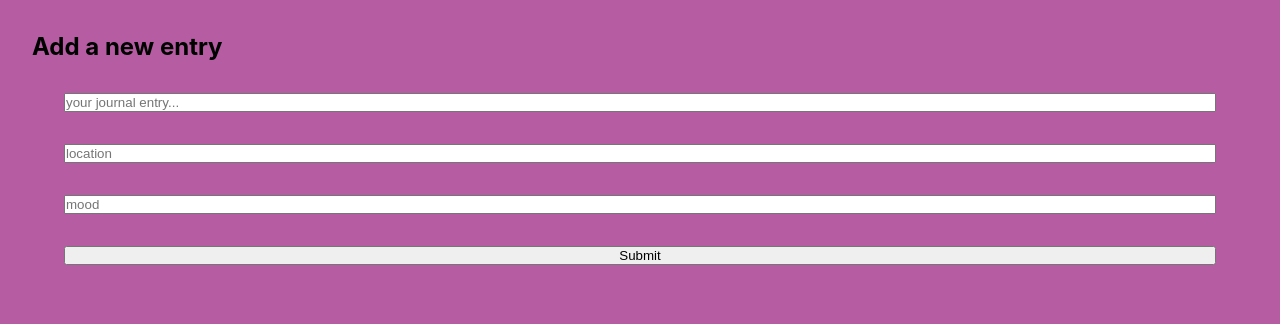
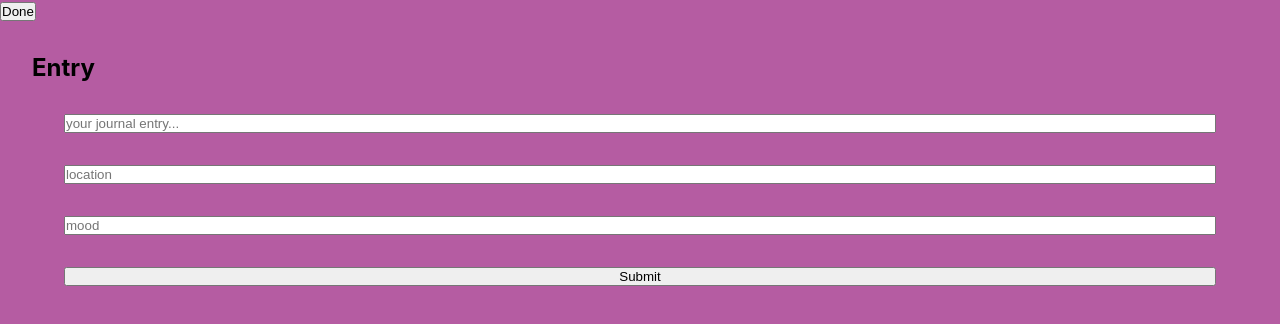
Before and after one commit to katherinepv/journal-full-stack, a React (Create React App) app in the folder journal-app/: page /new in a window 1280 px wide. Shown: the top 324 px of the page. Built offline with nearby package versions, Linux system fonts and the light colour scheme.

Commit message:
completed get entry by Id functionality id method

```diff
--- a/journal-app/src/App.jsx
+++ b/journal-app/src/App.jsx
@@ -3,7 +3,7 @@ import { Route, Routes, BrowserRouter as Router } from "react-router-dom";
 import TimeLine from "./pages/TimeLine/TimeLine";
 import Quote from "./pages/Quote/Quote";
 import CreateEntry from "./pages/CreateEntry/CreateEntry";
-import EdityEntry from "./pages/EditEntry/EditEntry";
+import ViewEntry from "./pages/ViewEntry/ViewEntry";
 
 const App = () => {
   return (
@@ -11,7 +11,7 @@ const App = () => {
       <Routes>
         <Route path="*" element={<TimeLine />} />
         <Route path="/new" element={<CreateEntry />} />
-        <Route path="/edit/:id" element={<EdityEntry />} />
+        <Route path="/edit/:id" element={<ViewEntry />} />
         <Route path="/quote" element={<Quote />} />
       </Routes>
     </Router>
--- a/journal-app/src/components/Entry/Entry.jsx
+++ b/journal-app/src/components/Entry/Entry.jsx
@@ -3,7 +3,7 @@ import "./Entry.scss";
 const Entry = ({ entry }) => {
   return (
     <div className="entry">
-      <h2 className="entry__date">{entry.date_created}</h2>
+      {/* <h2 className="entry__date">{entry.date_created}</h2> */}
       <p className="entry__text">{entry.entry}</p>
       <p className="entry__location">{entry.location}</p>
       <p className="entry__mood">{entry.mood}</p>
--- a/journal-app/src/pages/CreateEntry/CreateEntry.jsx
+++ b/journal-app/src/pages/CreateEntry/CreateEntry.jsx
@@ -1,7 +1,18 @@
 import "./CreateEntry.scss";
 import Form from "../../components/Form/Form";
+import { Link } from "react-router-dom";
 
 const CreateEntry = () => {
+  const handleSubmit = async (entry) => {
+    await fetch("http://localhost:8080/entry", {
+      method: "POST",
+      headers: {
+        "Content-Type": "application/json",
+      },
+      body: JSON.stringify(entry),
+    });
+  };
+
   const defaultFormState = {
     entry: "",
     location: "",
@@ -10,7 +21,14 @@ const CreateEntry = () => {
 
   return (
     <section className="create-entry">
-      <Form defaultFormState={defaultFormState} formTitle="Add a new entry" />
+      <Link to={"/*"}>
+        <button>Done</button>
+      </Link>
+      <Form
+        handleSubmit={handleSubmit}
+        defaultFormState={defaultFormState}
+        formTitle="Entry"
+      />
     </section>
   );
 };
--- a/journal-app/src/pages/EditEntry/EditEntry.jsx
+++ /dev/null
@@ -1,6 +0,0 @@
-import "./EditEntry.scss";
-
-const EdityEntry = () => {
-  return <p>testing</p>;
-};
-export default EdityEntry;
--- a/journal-app/src/pages/NewEntry/NewEntry.jsx
+++ /dev/null
@@ -1,6 +0,0 @@
-const NewEntry = () => {
-    return (<p>new entry here</p>)
-
-}
-
-export default NewEntry;
--- a/journal-app/src/pages/TimeLine/TimeLine.jsx
+++ b/journal-app/src/pages/TimeLine/TimeLine.jsx
@@ -1,10 +1,9 @@
-import Entry from "../../components/Entry/Entry";
 import "./TimeLine.scss";
 import Layout from "../../components/Layout/Layout";
 import Button from "../../components/Button/Button";
 import { Link } from "react-router-dom";
 import EntriesList from "../../components/EntriesList/EntriesList";
-import { useEffect } from "react";
+import { useEffect, useState } from "react";
 
 const TimeLine = () => {
   const [entries, setEntries] = useState([]);
--- /dev/null
+++ b/journal-app/src/pages/ViewEntry/ViewEntry.jsx
@@ -0,0 +1,29 @@
+import { useEffect, useState, useParams } from "react";
+import { Link } from "react-router-dom";
+
+import "./ViewEntry.scss";
+
+const ViewEntry = () => {
+  const { id } = useParams();
+  const [entry, setEntry] = useState(null);
+
+  const getEntryById = async (id) => {
+    const response = await fetch(`http://localhost:8080/entry/${id}`);
+    const entryData = await response.json();
+    setEntry(entryData);
+  };
+
+  useEffect(() => {
+    getEntryById(id);
+  }, [id]);
+
+  return (
+    <>
+      <Link to={`/edit/:${entry.id}`}>
+        <p>Edit</p>
+      </Link>
+      <p>Delete</p>
+    </>
+  );
+};
+export default ViewEntry;
```
Also changed, not shown: journal-app/src/pages/NewEntry/NewEntry.scss (deleted), journal-app/src/pages/ViewEntry/ViewEntry.scss (added).
